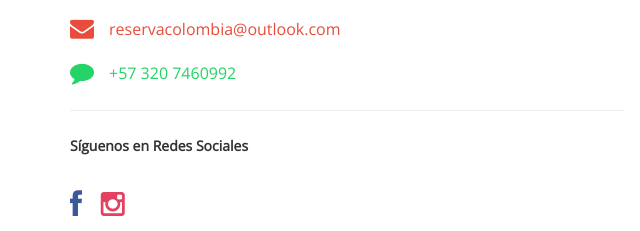
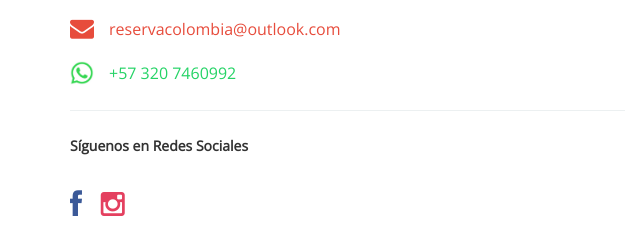
Before and after one commit to tavo0132/reserva-colombia-3003501130, a plain HTML site: page Contacto.html in a window 1280 px wide. Shown: the part 750-981 px from the top of the page, 0-640 px from the left. Drawn offline with nearby package versions, Linux system fonts and the light colour scheme.

Commit message:
Prueba: Reemplazar icono fa-comment por imagen icono_whatsapp.jpg

```diff
--- a/Contacto.html
+++ b/Contacto.html
@@ -171,7 +171,7 @@
 
                         <div style="display: flex; align-items: center; margin-bottom: 25px;">
                             <a href="https://wa.me/573207460992?text=Hola,%20por%20favor%20bríndame%20información" target="_blank" style="display: flex; align-items: center; color: #25D366; text-decoration: none; font-size: 16px;">
-                                <i class="fa fa-comment" style="font-size: 24px; color: #25D366; margin-right: 15px;"></i>
+                                <img src="assets/img/icono_whatsapp.jpg" alt="WhatsApp" style="width: 24px; height: 24px; margin-right: 15px;">
                                 <span>+57 320 7460992</span>
                             </a>
                         </div>
```
Also changed, not shown: assets/img/icono_whatsapp.jpg (added).
